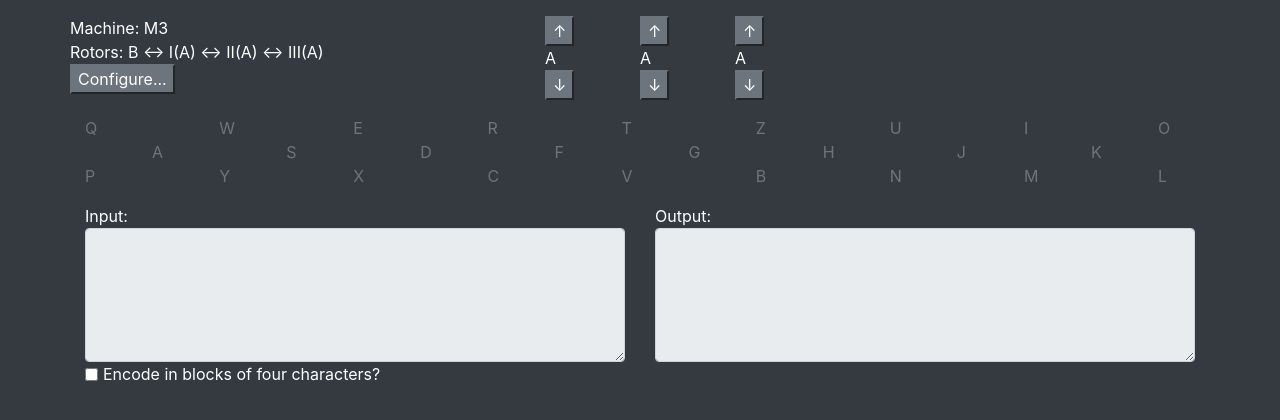
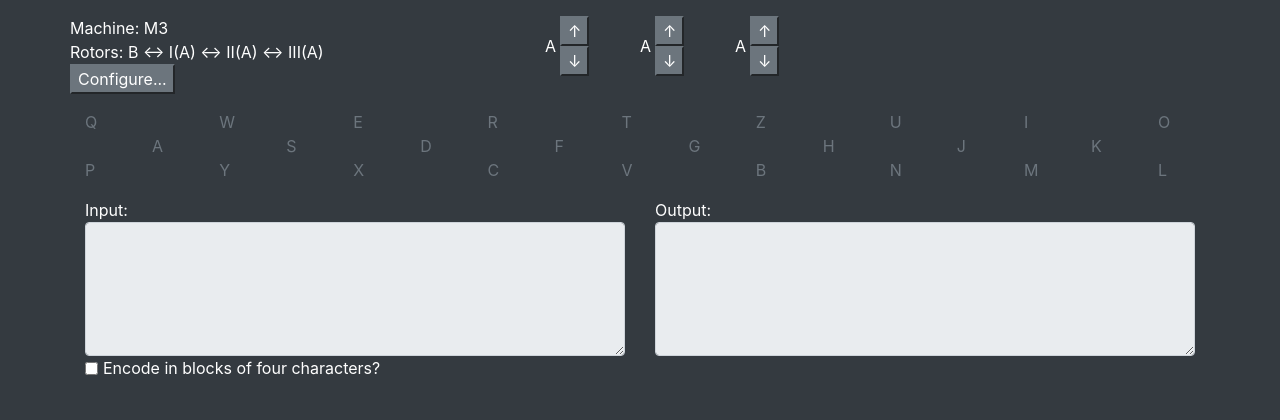
Before and after one commit to LarryTubbs/enigma, a plain HTML site: page index.html in a window 1280 px wide. Drawn offline with nearby package versions, Linux system fonts and the light colour scheme.

Commit message:
reformatted rotor display

```diff
--- a/index.html
+++ b/index.html
@@ -155,47 +155,39 @@
                     </div>
                 </div>
                 <div id="zRotorCol" name="zRotorCol" class="col-1">
-                    <div class="row">
-                        <button class="btn-secondary" onclick="rotateRotor('z', true)">&uarr;</button>
-                    </div>
-                    <div class="row text-white">
-                        <span name="zRotorPosition" id="zRotorPosition">A</span>
-                    </div>
-                    <div class="row">
-                        <button class="btn-secondary" onclick="rotateRotor('z')">&darr;</button>
+                    <div class="row align-items-center">
+                        <span name="zRotorPosition" id="zRotorPosition" class="text-white mr-1">A</span>
+                        <div class="btn-group-vertical">
+                            <button class="btn-secondary" onclick="rotateRotor('z')">&uarr;</button>
+                            <button class="btn-secondary" onclick="rotateRotor('z', true)">&darr;</button>
+                        </div>
                     </div>
                 </div>
                 <div class="col-1">
-                    <div class="row">
-                        <button class="btn-secondary" onclick="rotateRotor('l', true)">&uarr;</button>
-                    </div>
-                    <div class="row text-white text-center">
-                        <span name="lRotorPosition" id="lRotorPosition">A</span>
-                    </div>
-                    <div class="row">
-                        <button class="btn-secondary" onclick="rotateRotor('l')">&darr;</button>
+                    <div class="row align-items-center">
+                        <span class="text-white mr-1" name="lRotorPosition" id="lRotorPosition">A</span>
+                        <div class="btn-group-vertical">
+                            <button class="btn-secondary" onclick="rotateRotor('l')">&uarr;</button>
+                            <button class="btn-secondary" onclick="rotateRotor('l', true)">&darr;</button>
+                        </div>
                     </div>
                 </div>
                 <div class="col-1">
-                    <div class="row">
-                        <button class="btn-secondary" onclick="rotateRotor('m', true)">&uarr;</button>
-                    </div>
-                    <div class="row text-white text-center">
-                        <span name="mRotorPosition" id="mRotorPosition">A</span>
-                    </div>
-                    <div class="row">
-                        <button class="btn-secondary" onclick="rotateRotor('m')">&darr;</button>
+                    <div class="row align-items-center">
+                            <span class="text-white mr-1" name="mRotorPosition" id="mRotorPosition">A</span>
+                            <div class="btn-group-vertical">
+                                <button class="btn-secondary" onclick="rotateRotor('m')">&uarr;</button>
+                                <button class="btn-secondary" onclick="rotateRotor('m', true)">&darr;</button>
+                            </div>
                     </div>
                 </div>
                 <div class="col-1">
-                    <div class="row">
-                        <button class="btn-secondary" onclick="rotateRotor('r', true)">&uarr;</button>
-                    </div>
-                    <div class="row text-white text-center">
-                        <span name="rRotorPosition" id="rRotorPosition">A</span>
-                    </div>
-                    <div class="row">
-                        <button class="btn-secondary" onclick="rotateRotor('r')">&darr;</button>
+                    <div class="row align-items-center">
+                        <span class="text-white mr-1" name="rRotorPosition" id="rRotorPosition">A</span>
+                        <div class="btn-group-vertical">
+                            <button class="btn-secondary" onclick="rotateRotor('r')">&uarr;</button>
+                            <button class="btn-secondary" onclick="rotateRotor('r', true)">&darr;</button>
+                        </div>
                     </div>
                 </div>
             </div>
```
